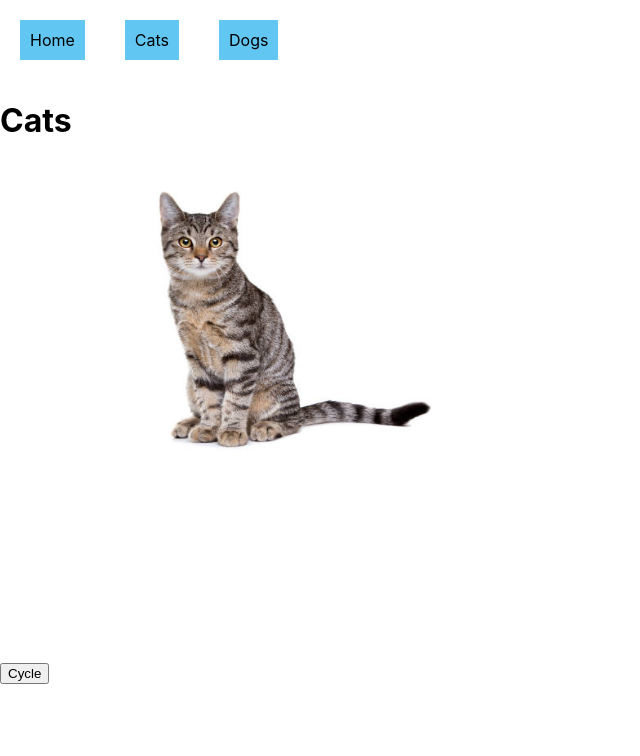
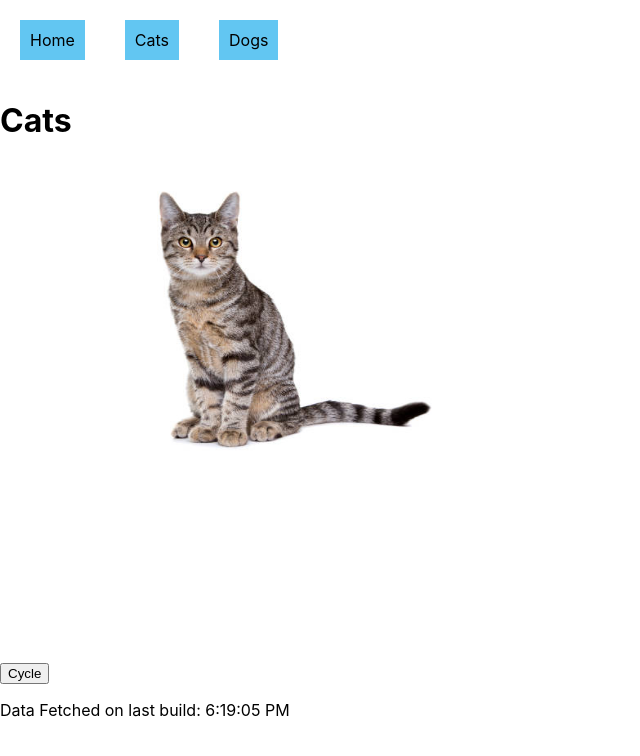
Before and after one commit to eladohana/comp523-teamM-techtalk, a Next.js app in the folder catsanddogs/: page /cats in a window 1280 px wide. Shown: the top 756 px of the page, without its empty margins (0-640 px from the left). Built offline with nearby package versions, Linux system fonts and the light colour scheme.

Commit message:
Added time

```diff
--- a/catsanddogs/pages/[animal]/index.js
+++ b/catsanddogs/pages/[animal]/index.js
@@ -10,6 +10,7 @@ const animals = () => {
   const router = useRouter();
   const { animal } = router.query;
   const [animals, setAnimals] = useState([]);
+  const [date, setDate] = useState(() => new Date().toLocaleTimeString());
 
   const fetchData = async (url) => {
     try {
@@ -36,7 +37,13 @@ const animals = () => {
   }, [animal]);
 
   if (animal && animals.length) {
-    return <CSRComponent title={animal} images={animals} />;
+    console.log(date);
+    return (
+      <div>
+        <CSRComponent title={animal} images={animals} />
+        <p>Data Fetched on last build: {date}</p>
+      </div>
+    );
   } else {
     return <div>Loading image...</div>;
   }
```
